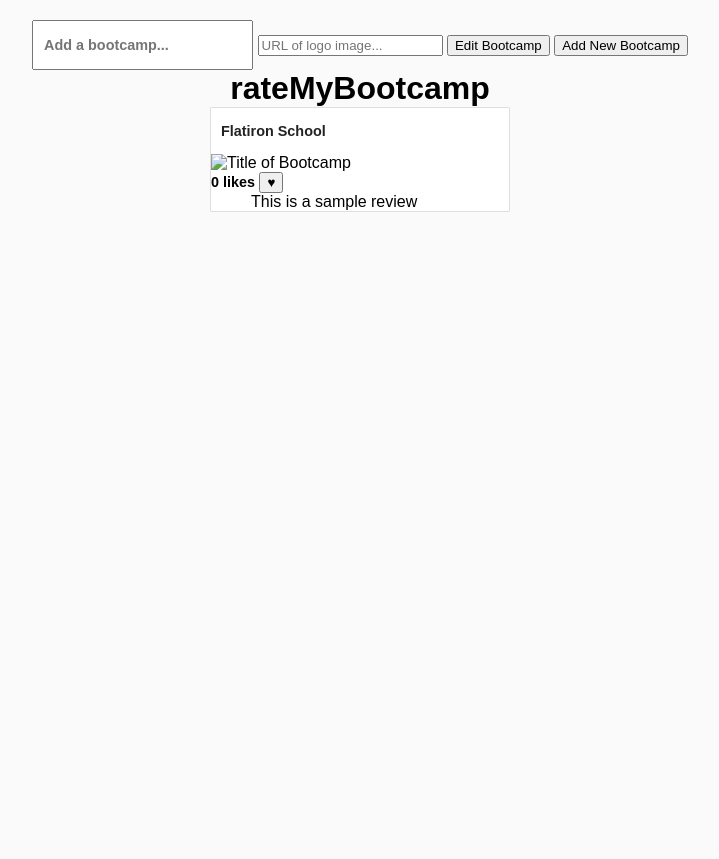
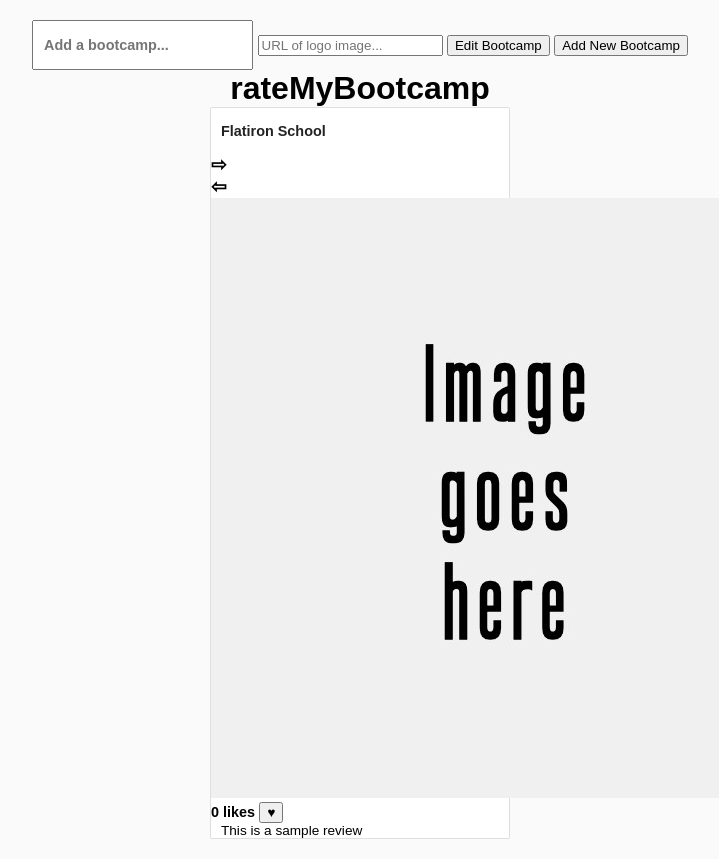
Before and after one commit to Jyuuhachi/Phase-1-Project, a plain HTML site: page index.html in a window 1280 px wide. Shown: the whole page, without its empty margins (280-999 px from the left). Before the commit the page ends 800 px from the top, so only its background shows below. Drawn offline with Linux system fonts and the light colour scheme.

Commit message:
cleaned up some CSS functionality

```diff
--- a/index.html
+++ b/index.html
@@ -17,18 +17,20 @@
         <!--Title-->
         <h1 id="page-title">rateMyBootcamp</h1>
         <!--This image-container div holds the whole bootcamp card in its element-->
-        <div id="image-container">
+        <div class="image-container">
             <!--This image-card holds the key information about the bootcamp object-->
-            <div id="image-card">
+            <div class="image-card">
                 <h2 id="bootcamp-name">Flatiron School</h2>
-                <img id="card-image" alt="Title of Bootcamp">
+                <h3 id="right-arrow" class="arrows">⇨</h3>
+                <h3 id="left-arrow" class="arrows">⇦</h3>
+                <img id="card-image" src="image-placeholder.jpg" alt="Title of Bootcamp">
                 <!--Below is the likes section-->
                 <div class="likes-section">
                     <span id="likes-count">0 likes</span>
                     <button id="likes-button">♥</button>
                 </div>
                 <!--Below is the comments section-->
-                <ul id="reviews-list" class="reviews">This is a sample review</ul>
+                <ul class="comments">This is a sample review</ul>
             </div>
         </div>
     </body>
--- a/styles.css
+++ b/styles.css
@@ -14,13 +14,13 @@ body {
 
 }
 
-#image-container {
+.image-container {
     width: 100%;
     display: flex;
     justify-content: center;
 }
 
-#image-card {
+.image-card {
     width: 300px;
     border: 1px solid #00000020;
     border-radius: 2px;
```
Also changed, not shown: image-placeholder.jpg (added).
